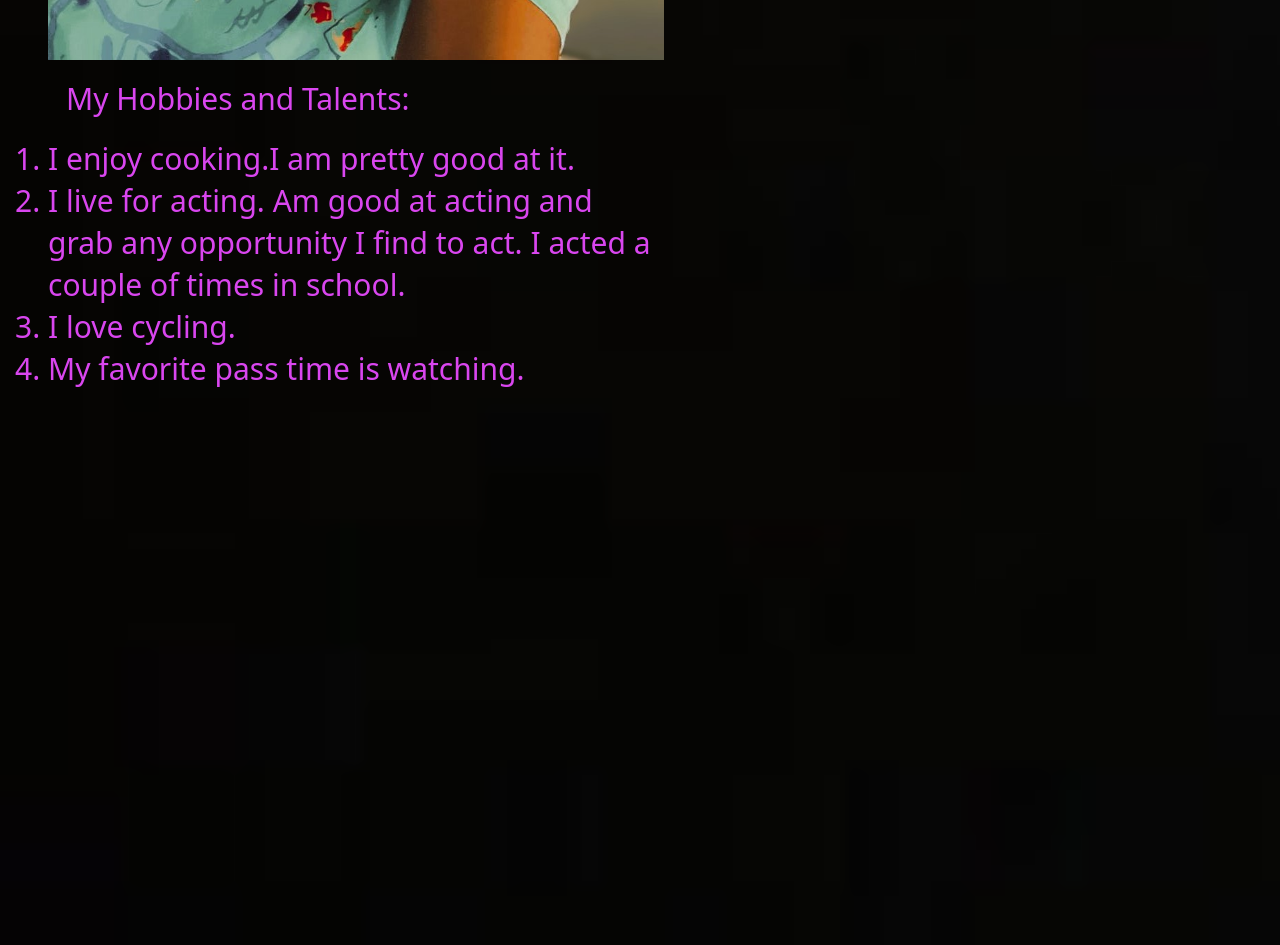
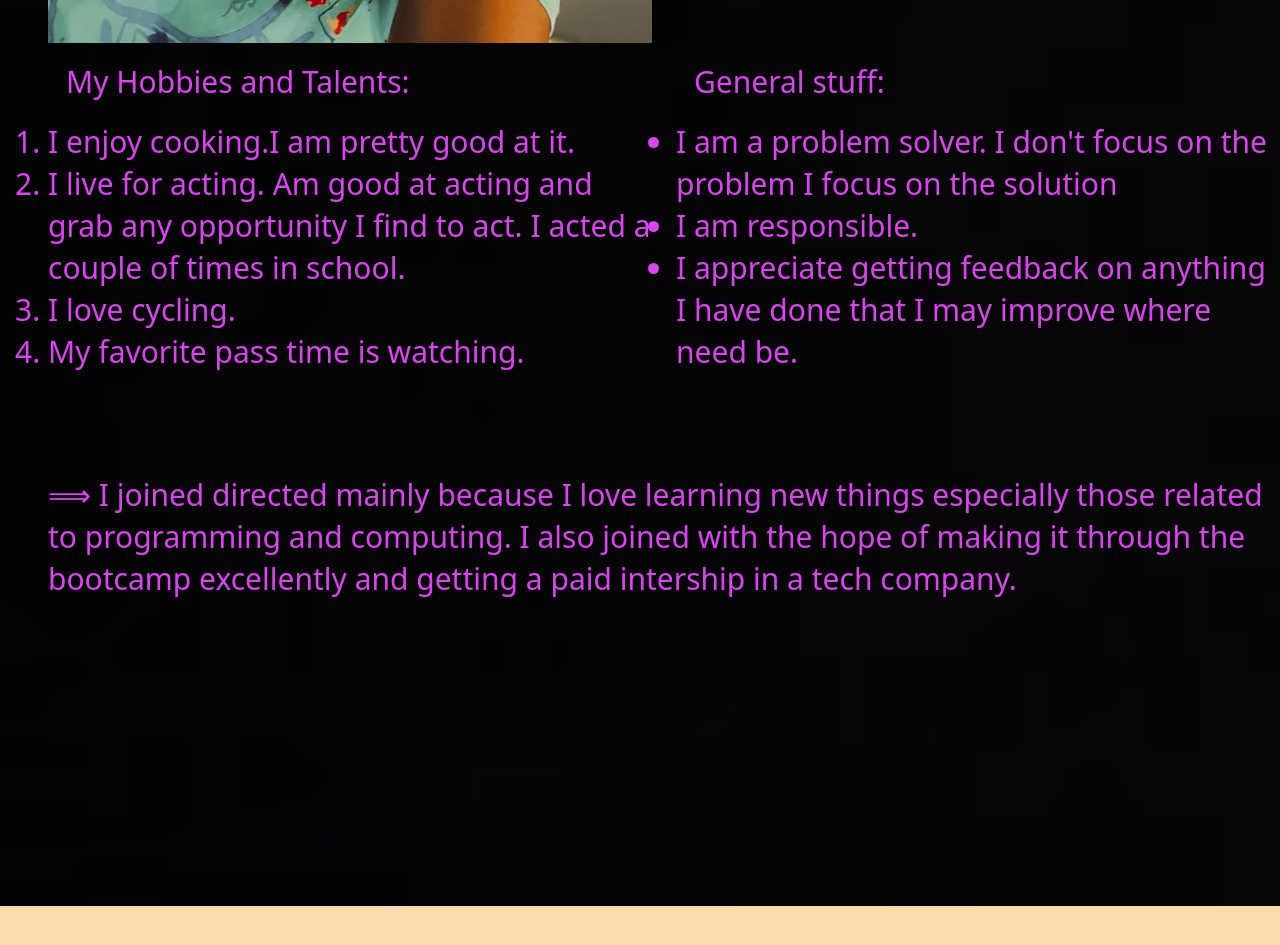
Before and after one commit to prudywn/MyProject, a website: page project/build/project.html in a window 1280 px wide. Shown: the part 2740-3685 px from the top of the page. After the commit the page ends 3646 px from the top, so only its background shows below. Drawn offline with Linux system fonts and the light colour scheme.

Commit message:
finished the gird section with a span

```diff
--- a/project/build/project.css
+++ b/project/build/project.css
@@ -107,9 +107,11 @@ nav{
 
 /* ||GRID */
 .grid{
-    grid-template-rows: repeat(4, 1fr);
-    grid-template-columns: repeat(2, 1fr);
+    grid-template-rows: repeat(3, 0.5fr);
+    grid-template-columns: repeat(2, 0.5fr);
     padding-left: 2rem;
+    column-gap: 1rem;
+    justify-content: space-evenly;
 }
 
 .item1{
@@ -118,4 +120,10 @@ nav{
 
 .item2{
     font-size: 16px;
+    grid-row-start:1 ;
+    grid-row-end: 2;
 }
+
+.item5{
+   grid-column: span 2;
+}
--- a/project/build/project.html
+++ b/project/build/project.html
@@ -106,9 +106,30 @@
                             <li>My favorite pass time is watching.</li>
                         </ol>
                     </div>
+                    <div class="item4 text-fuchsia-500 dark:text-fuchsia-600 text-xl">
+                        <h3 class="p-3">General stuff: </h3>
+                        <ul class="list-disc">
+                            <li>I am a problem solver. I don't focus on the problem I focus on the solution</li>
+                            <li>I am responsible.</li>
+                            <li>I appreciate getting feedback on anything I have done that I may improve where need be.
+                            </li>
+                        </ul>
+                    </div>
+                    <div class="item5 text-fuchsia-500 dark:text-fuchsia-600 text-xl">
+                        <p class="m-0 p-0">&#10233; I joined directed mainly because I love learning new things
+                            especially
+                            those related
+                            to
+                            programming and computing. I also joined with the hope of making it through the bootcamp
+                            excellently and getting a paid intership in a tech company.</p>
+                    </div>
 
                 </div>
             </section>
+
+            <article id="contact">
+
+            </article>
         </main>
     </body>
 
```
Also changed, not shown: project/build/style.css.
